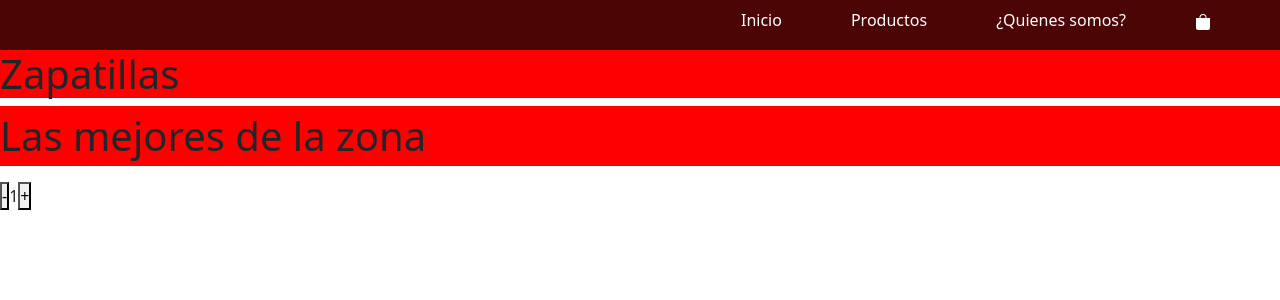
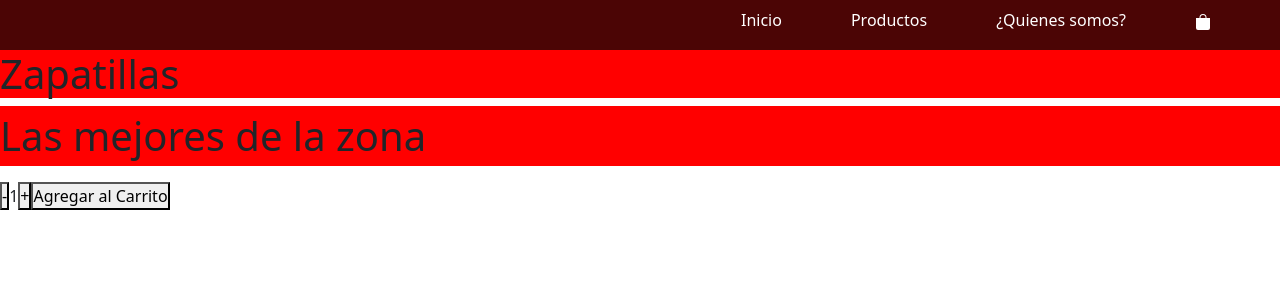
Before and after one commit to NicolasRamosB/proyectoFinal_react, a React (Create React App) app: page / in a window 1280 px wide. Shown: the top 300 px of the page. Built offline with nearby package versions, Linux system fonts and the light colour scheme.

Commit message:
Contador mas boton

```diff
--- a/src/components/ItemCount/ItemCount.jsx
+++ b/src/components/ItemCount/ItemCount.jsx
@@ -9,13 +9,12 @@ function ItemCount({stock, initial}) {
       }else{
         alert('Stock superado')
       }
+    }
 
-    }
     function resta() {
       if (count > initial) {
         setCount(count - 1)
       }
-
     }
 
   return (
@@ -23,6 +22,7 @@ function ItemCount({stock, initial}) {
         <button onClick={resta}>-</button>
         <span>{count}</span>
         <button onClick={suma}>+</button>
+        <button>Agregar al Carrito</button>
 
     </div>
   )
```
